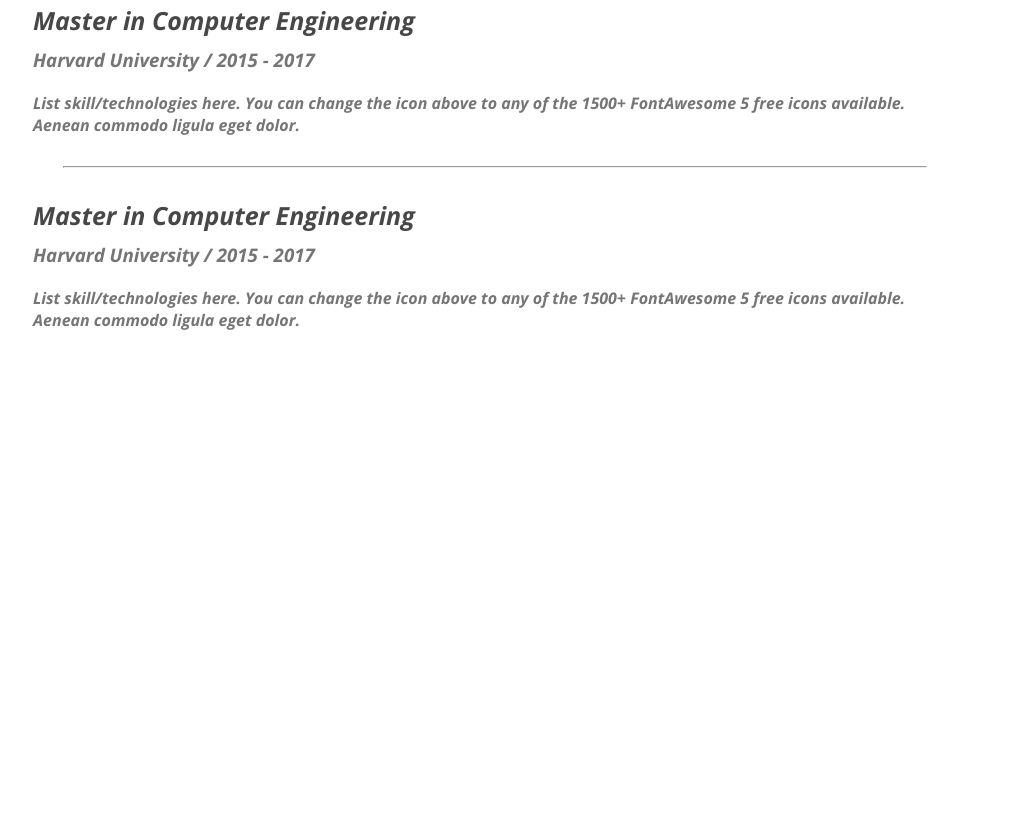
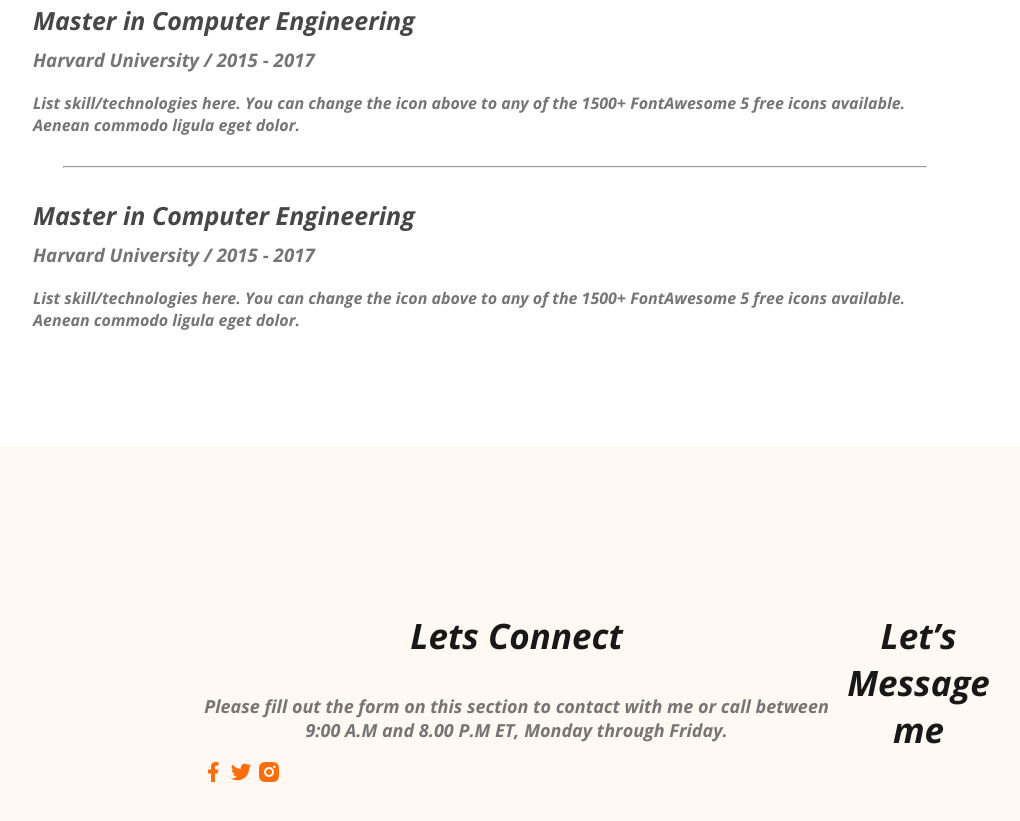
Before and after one commit to mohsina756/webdeveloper-pottfolio, a plain HTML site: page index.html in a window 1280 px wide. Shown: the part 3227-4048 px from the top of the page, without its empty margins (37-1057 px from the left). Before the commit the page ends 3582 px from the top, so only its background shows below. Drawn offline with nearby package versions, Linux system fonts and the light colour scheme.

Commit message:
basic footer

```diff
--- a/index.html
+++ b/index.html
@@ -150,6 +150,21 @@
         </div>
     </section>
    </main>
-   <footer></footer>
+   <footer>
+    <div class="footer-column">
+      <h3 class="section-title">Lets Connect</h3>
+      <p class="section-description">
+        Please fill out the form on this section to contact with me or call between 9:00 A.M and 8.00 P.M ET, Monday through Friday.
+      </p>
+      <div class="social-link">
+        <a href=""><img src="images/icons/facebook.png" alt=""></a>
+        <a href=""><img src="images/icons/twitter.png" alt=""></a>
+        <a href=""><img src="images/icons/insta.png" alt=""></a>
+      </div>
+    </div>
+    <div class="footer-column">
+      <h3 class="section-title">Let’s Message me</h3>
+    </div>
+   </footer>
 </body>
 </html>
--- a/style/pottfolio.css
+++ b/style/pottfolio.css
@@ -173,3 +173,10 @@
     text-align: center;
     margin-top: 50px;
 }
+/* footer style */
+footer{
+    display: flex;
+    background: #FFF8F3;
+    margin-top: 100px;
+    padding: 130px 230px;
+}
```
